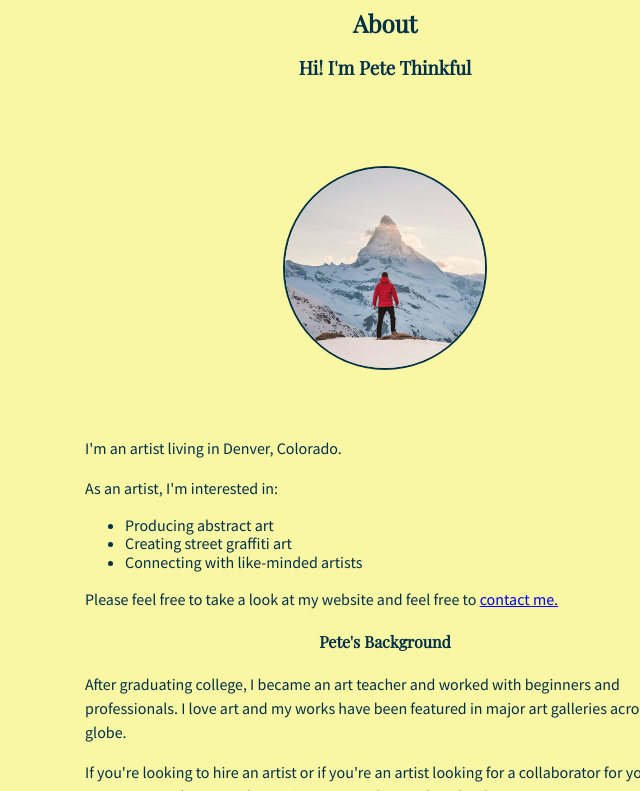
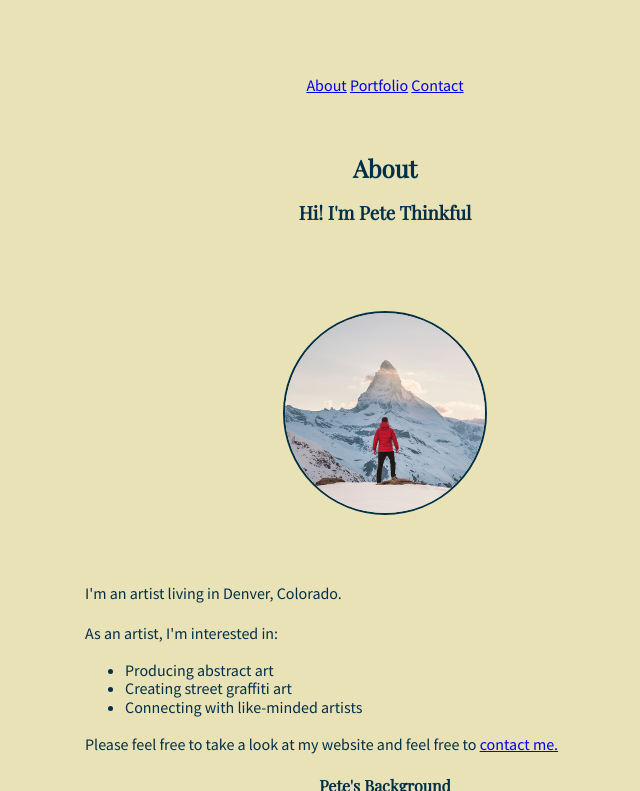
Before and after one commit to rogerblizz/Pete-Thinkful-Artist-1, a plain HTML site: page index.html in a window 1280 px wide. Shown: the part 148-939 px from the top of the page, without its empty margins (255-895 px from the left). Drawn offline with nearby package versions, Linux system fonts and the light colour scheme.

Commit message:
Update style.css

```diff
--- a/style.css
+++ b/style.css
@@ -2,7 +2,7 @@
 @import url("https://fonts.googleapis.com/css2?family=Playfair+Display&family=Source+Sans+Pro:wght@400&display=swap");
 
 body {
-  background-color: #f9f6a4;
+  background-color: #eae2b7;
   font-family: "Source Sans Pro", Tahoma, Geneva, Verdana, sans-serif; color: #003049;
   padding: 40px;
 }
@@ -55,6 +55,11 @@ hr {
     border: 2px solid #003049
 }
 
+header {
+  text-align: center;
+  line-height: 100px
+    }
+
 footer {
   text-align: center;
   line-height: 100px
```
